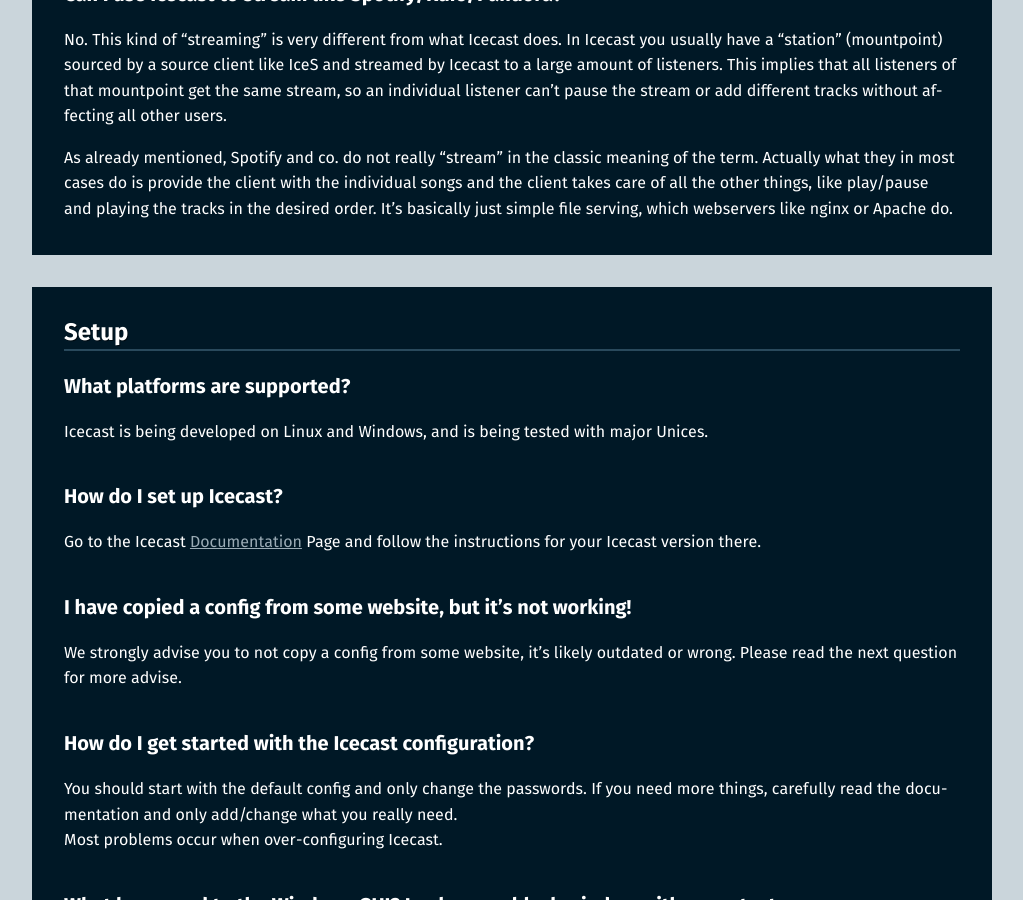
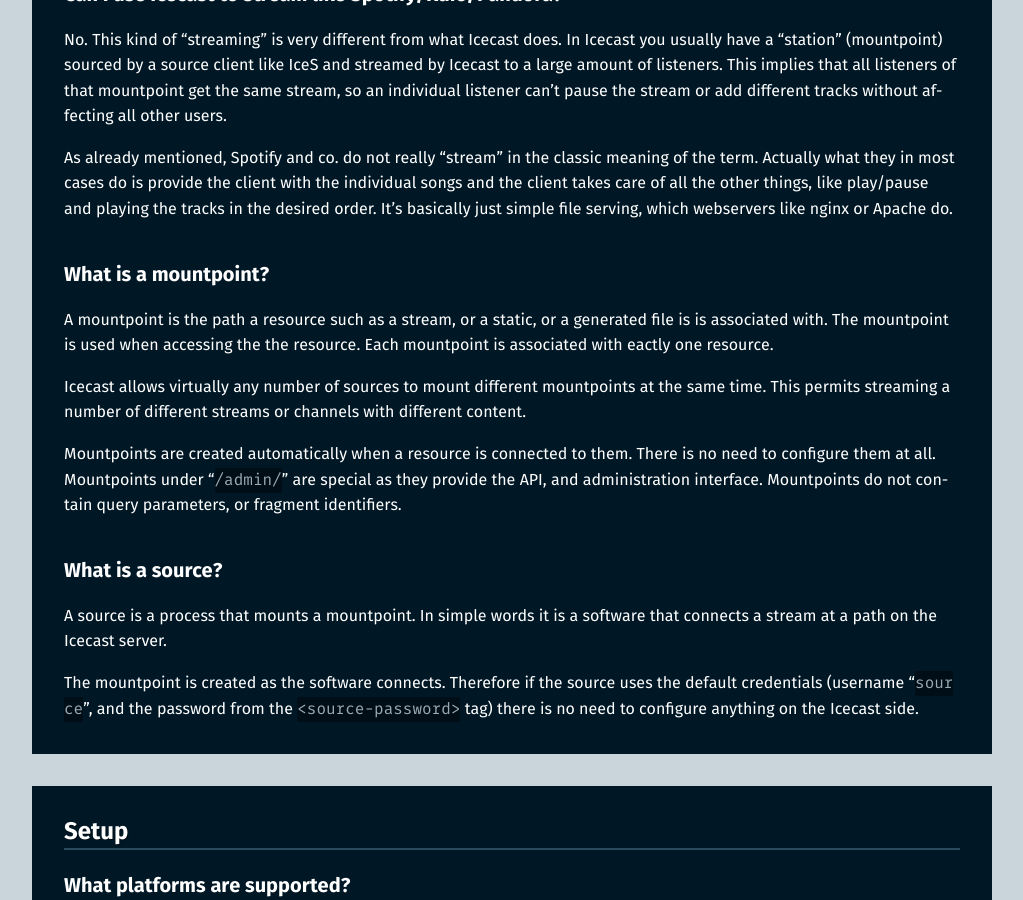
Before and after one commit to barionleg/Xipho, a Jekyll site: the page built from faq.md, in a window 1280 px wide and 900 px high, scrolled down 1383 px. Shown: the whole window, without its empty margins (128-1151 px from the left). Built offline with Jekyll 4.4.1, drawn with Linux system fonts in a browser that asks for light colours.

Commit message:
Feature: Explain "mountpoint", and "source"

```diff
--- a/faq.md
+++ b/faq.md
@@ -49,6 +49,27 @@ As already mentioned, Spotify and co. do not really "stream" in the classic mean
 Actually what they in most cases do is provide the client with the individual songs and the client
 takes care of all the other things, like play/pause and playing the tracks in the desired order.
 It's basically just simple file serving, which webservers like nginx or Apache do.
+
+## What is a mountpoint?
+A mountpoint is the path a resource such as a stream, or a static, or a generated file is
+is associated with. The mountpoint is used when accessing the the resource.
+Each mountpoint is associated with eactly one resource.
+
+Icecast allows virtually any number of sources to mount different mountpoints at the same time.
+This permits streaming a number of different streams or channels with different content.
+
+Mountpoints are created automatically when a resource is connected to them.
+There is no need to configure them at all. Mountpoints under "`/admin/`" are special
+as they provide the API, and administration interface.
+Mountpoints do not contain query parameters, or fragment identifiers.
+
+## What is a source?
+A source is a process that mounts a mountpoint.
+In simple words it is a software that connects a stream at a path on the Icecast server.
+
+The mountpoint is created as the software connects. Therefore if the source uses the
+default credentials (username "`source`", and the password from the `<source-password>` tag)
+there is no need to configure anything on the Icecast side.
 
 </div>
 
```
